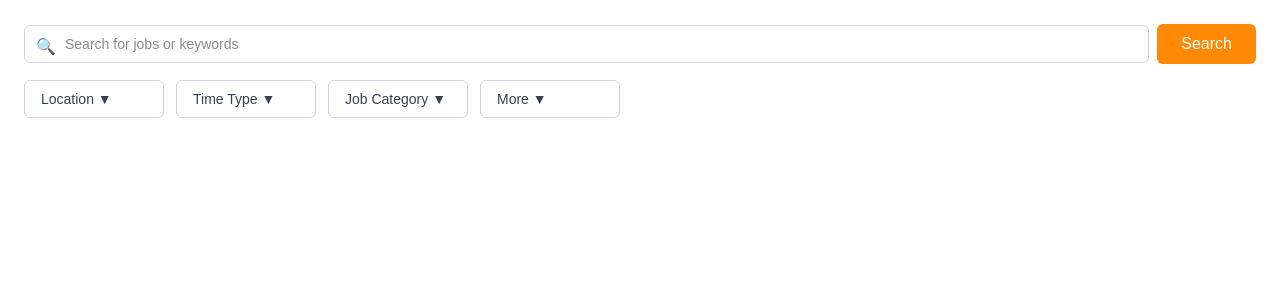
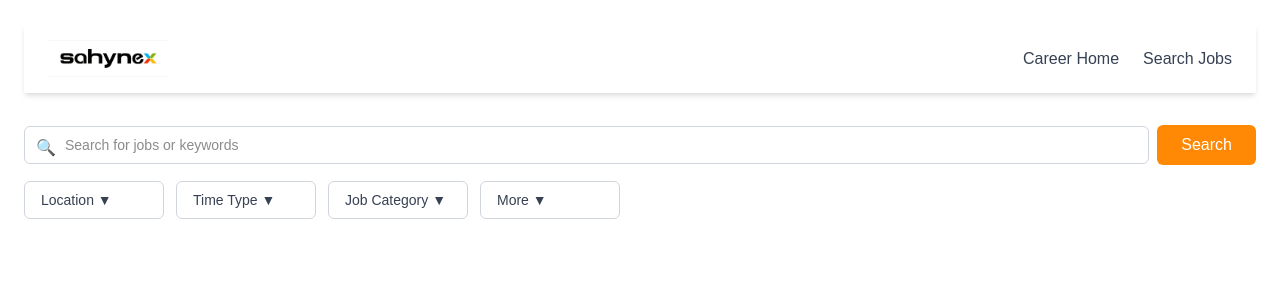
Before and after one commit to RADAR-sahynex/career-page, a Next.js app: page / in a window 1280 px wide. Shown: the top 300 px of the page. Built offline with nearby package versions, Linux system fonts and the light colour scheme.

Commit message:
added header

```diff
--- a/app/page.tsx
+++ b/app/page.tsx
@@ -1,10 +1,13 @@
 import SearchBar from "@/components/Search/SearchBar";
 import FilterPanel from "@/components/Search/FilterPanel";
-
+import HeaderBar from "@/components/Header/Header";
 export default function HomePage() {
   return (
     <main className="p-6">
-      <SearchBar />
+      <HeaderBar />
+      <div className="mt-8">
+        <SearchBar />
+      </div>
       <FilterPanel />
       {/* JobList would go here */}
     </main>
--- a/components/Header/Header.tsx
+++ b/components/Header/Header.tsx
@@ -0,0 +1,19 @@
+import Image from 'next/image';
+
+ function HeaderBar() {
+  return (
+    <header className="flex justify-between items-center px-6 py-4 bg-white shadow-md padding-4">
+      {/* Logo */}
+      <div className="flex items-center">
+        <Image src="/sahynex_logo.jpeg" alt="Sahynex Logo" width={120} height={40} />
+      </div>
+
+      {/* Navigation Links */}
+      <nav className="space-x-6">
+        <a href="#" className="text-gray-700 hover:text-blue-600 font-medium">Career Home</a>
+        <a href="#" className="text-gray-700 hover:text-blue-600 font-medium">Search Jobs</a>
+      </nav>
+    </header>
+  );
+}
+export default HeaderBar;
```
Also changed, not shown: public/sahynex_logo.jpeg (added).
